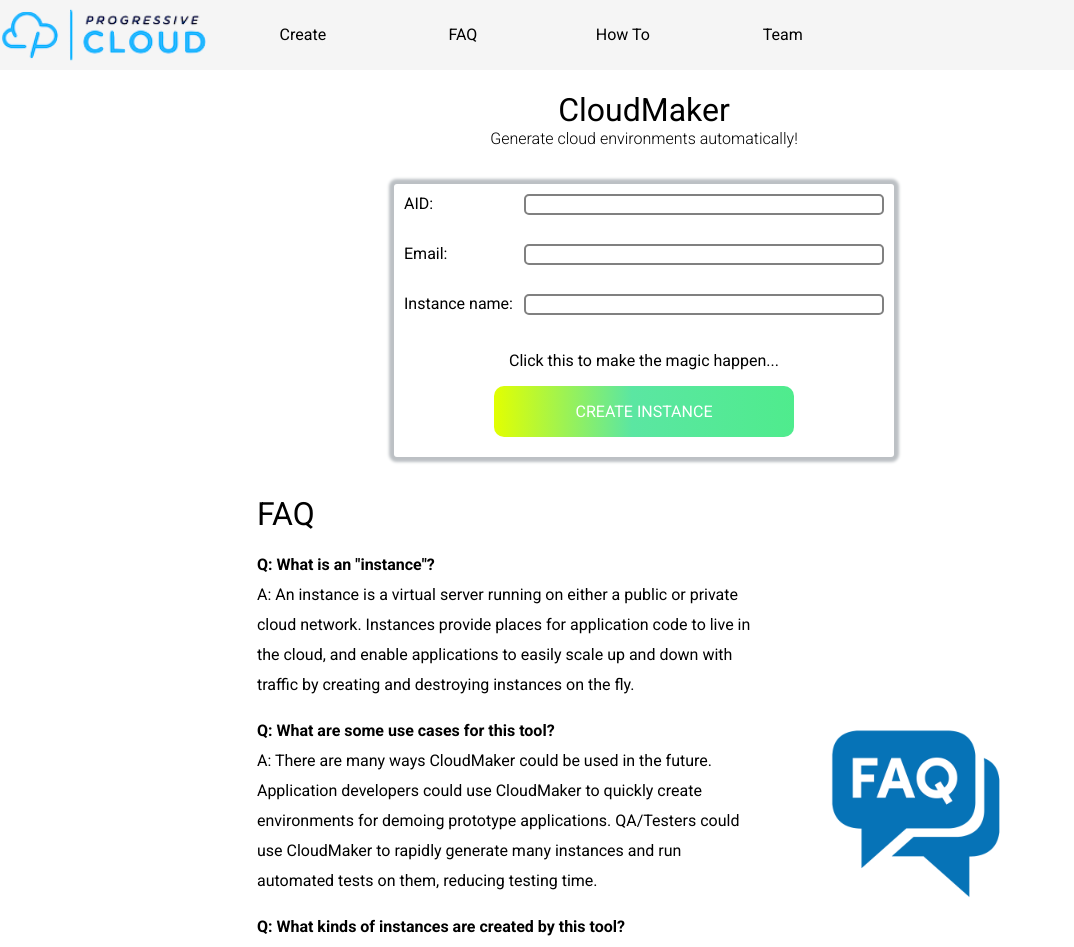
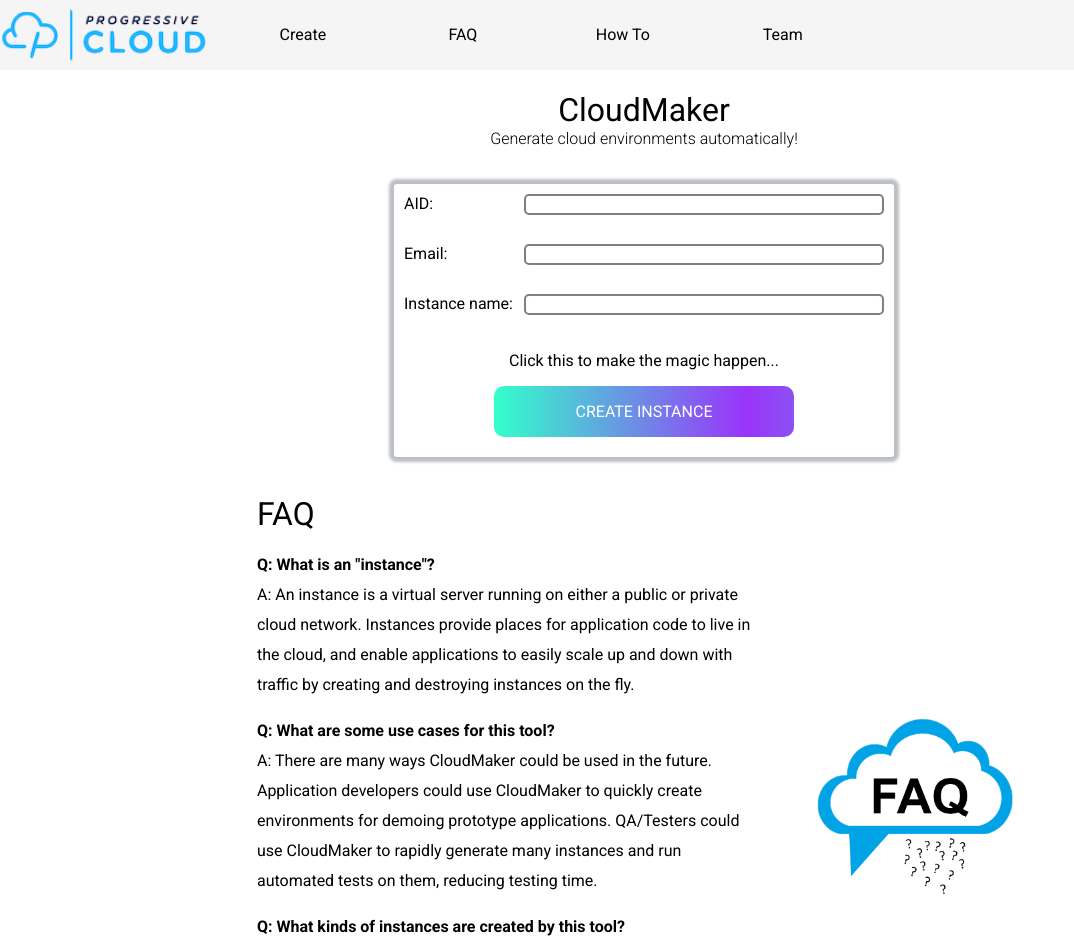
Before and after one commit to loganFry/CloudMakerUI, an Angular app: page / in a window 1280 px wide. Shown: the top 947 px of the page, without its empty margins (0-1074 px from the left). Built offline with nearby package versions, Linux system fonts and the light colour scheme.

Commit message:
More design changes

```diff
--- a/src/app/creation-button/creation-button.component.scss
+++ b/src/app/creation-button/creation-button.component.scss
@@ -11,7 +11,8 @@
     border-radius: 10px;
     padding: 1rem 2rem;
     text-decoration: none;
-    background-image: linear-gradient(to right, rgba(226,255,1,1) 0%, rgba(91,230,162,1) 23%, rgba(57,246,102,1) 100%);
+    background: rgb(154,52,250);
+    background-image: linear-gradient(to right, rgba(51,255,203,1) 0%, rgba(154,52,250,1) 42%, rgba(51,255,203,1) 100%);
     transition: 0.5s;
     background-size: 200% auto;
     color: #ffffff;
--- a/src/app/info/info.component.html
+++ b/src/app/info/info.component.html
@@ -25,7 +25,7 @@
             to create more types of instances and allow more detailed configuration of the instances.
         </p>
     </div>
-    <img id="faq-pic" class="info-pic" src="assets/faq.jpg">
+    <img id="faq-pic" class="info-pic" src="assets/faq_new.png">
     <div id="how-to" class="info-block anchor">
         <a class="anchor-target" name="howto-target">&nbsp;</a>
         <h1 class="section-header">How to Use CloudMaker 🤔</h1>
```
Also changed, not shown: src/assets/faq_new.png (added).
